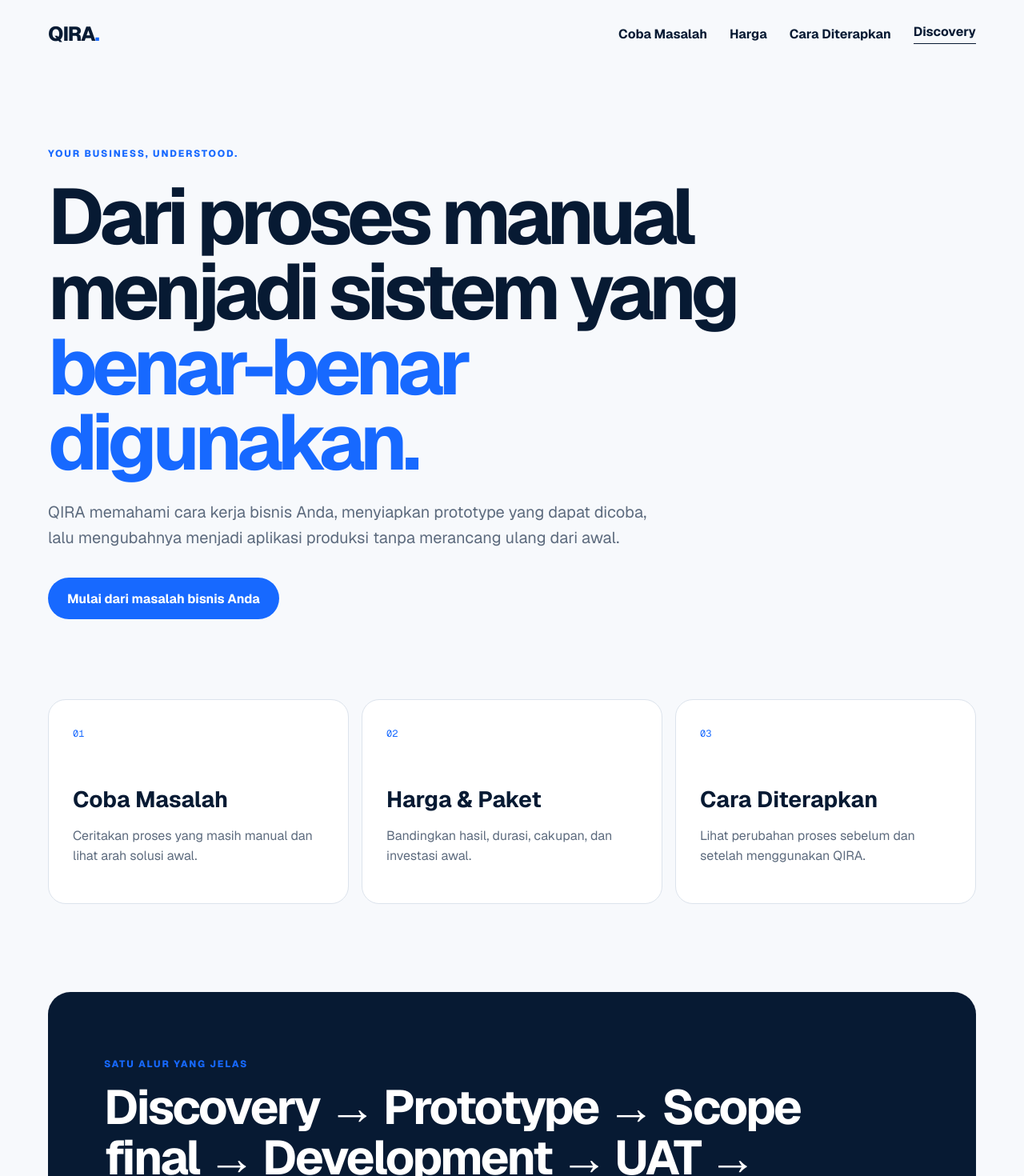
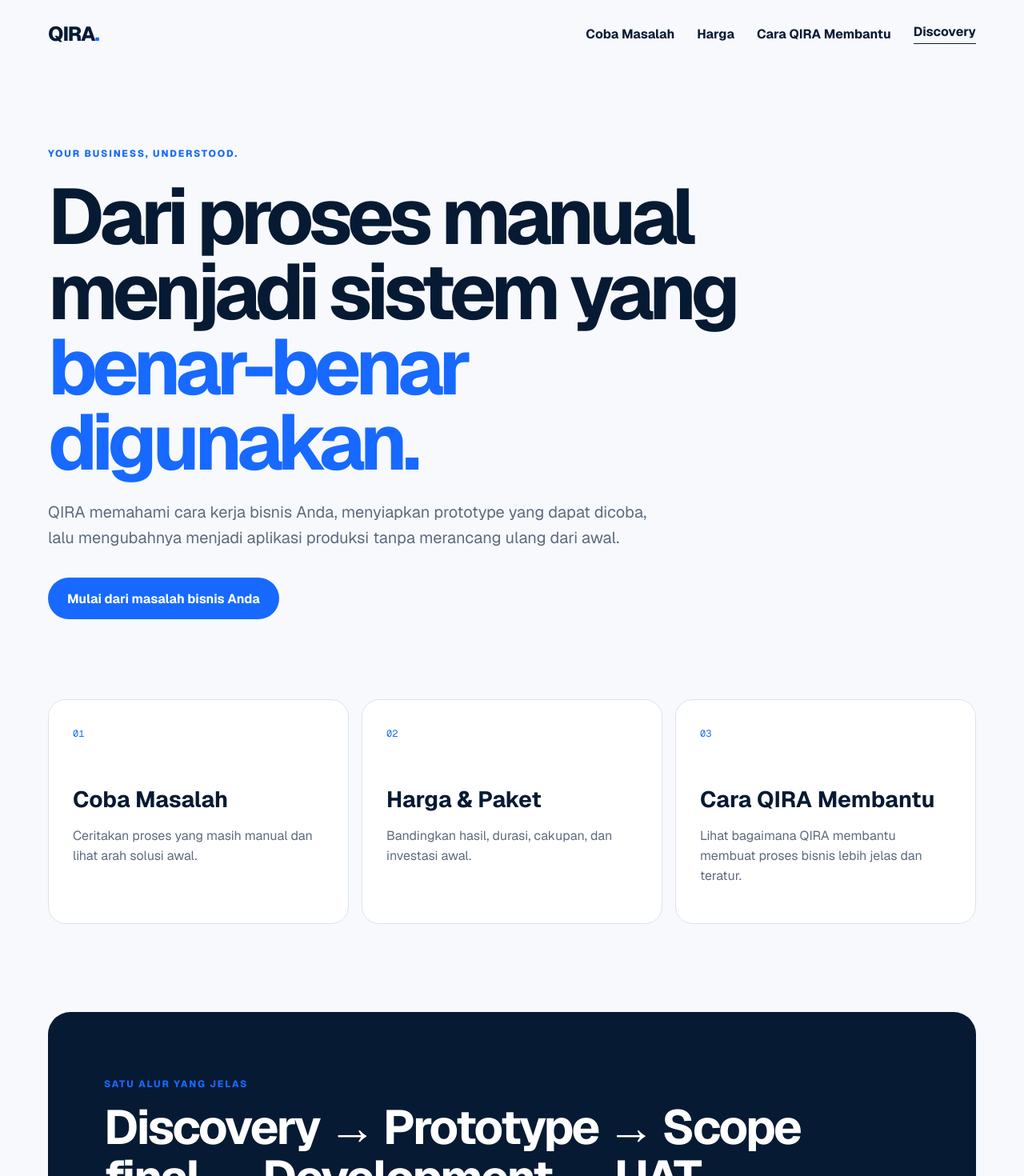
Before and after one commit to fransiskusmahendra/qira-platform, a Next.js app in the folder apps/public-web/: page / in a window 1280 px wide. Shown: the top 1470 px of the page at 80% size. Built offline with nearby package versions, Linux system fonts and the light colour scheme.

Commit message:
refactor: clarify apps/public-web/app/page.tsx

```diff
--- a/apps/public-web/app/page.tsx
+++ b/apps/public-web/app/page.tsx
@@ -4,7 +4,7 @@ export default function HomePage() {
   return <main>
     <nav className="nav shell" aria-label="Navigasi utama">
       <Link className="brand" href="/">QIRA<span>.</span></Link>
-      <div className="navLinks"><Link href="/coba-masalah">Coba Masalah</Link><Link href="/harga">Harga</Link><Link href="/contoh-penerapan">Cara Diterapkan</Link><Link className="navCta" href="/discovery">Discovery</Link></div>
+      <div className="navLinks"><Link href="/coba-masalah">Coba Masalah</Link><Link href="/harga">Harga</Link><Link href="/contoh-penerapan">Cara QIRA Membantu</Link><Link className="navCta" href="/discovery">Discovery</Link></div>
     </nav>
 
     <section className="simpleHero shell">
@@ -17,7 +17,7 @@ export default function HomePage() {
     <section className="entryGrid shell" aria-label="Jalur mengenal QIRA">
       <Link href="/coba-masalah"><span>01</span><h2>Coba Masalah</h2><p>Ceritakan proses yang masih manual dan lihat arah solusi awal.</p></Link>
       <Link href="/harga"><span>02</span><h2>Harga & Paket</h2><p>Bandingkan hasil, durasi, cakupan, dan investasi awal.</p></Link>
-      <Link href="/contoh-penerapan"><span>03</span><h2>Cara Diterapkan</h2><p>Lihat perubahan proses sebelum dan setelah menggunakan QIRA.</p></Link>
+      <Link href="/contoh-penerapan"><span>03</span><h2>Cara QIRA Membantu</h2><p>Lihat bagaimana QIRA membantu membuat proses bisnis lebih jelas dan teratur.</p></Link>
     </section>
 
     <section className="simpleProcess shell"><p className="kicker">Satu alur yang jelas</p><h2>Discovery → Prototype → Scope final → Development → UAT → Go Live.</h2><p>Setelah Discovery, Anda menerima prototype personal, proposal awal, dan harga indikatif. Prototype yang disetujui menjadi baseline hasil akhir.</p><Link className="primaryButton" href="/discovery">Mulai Discovery tanpa login</Link></section>
```
